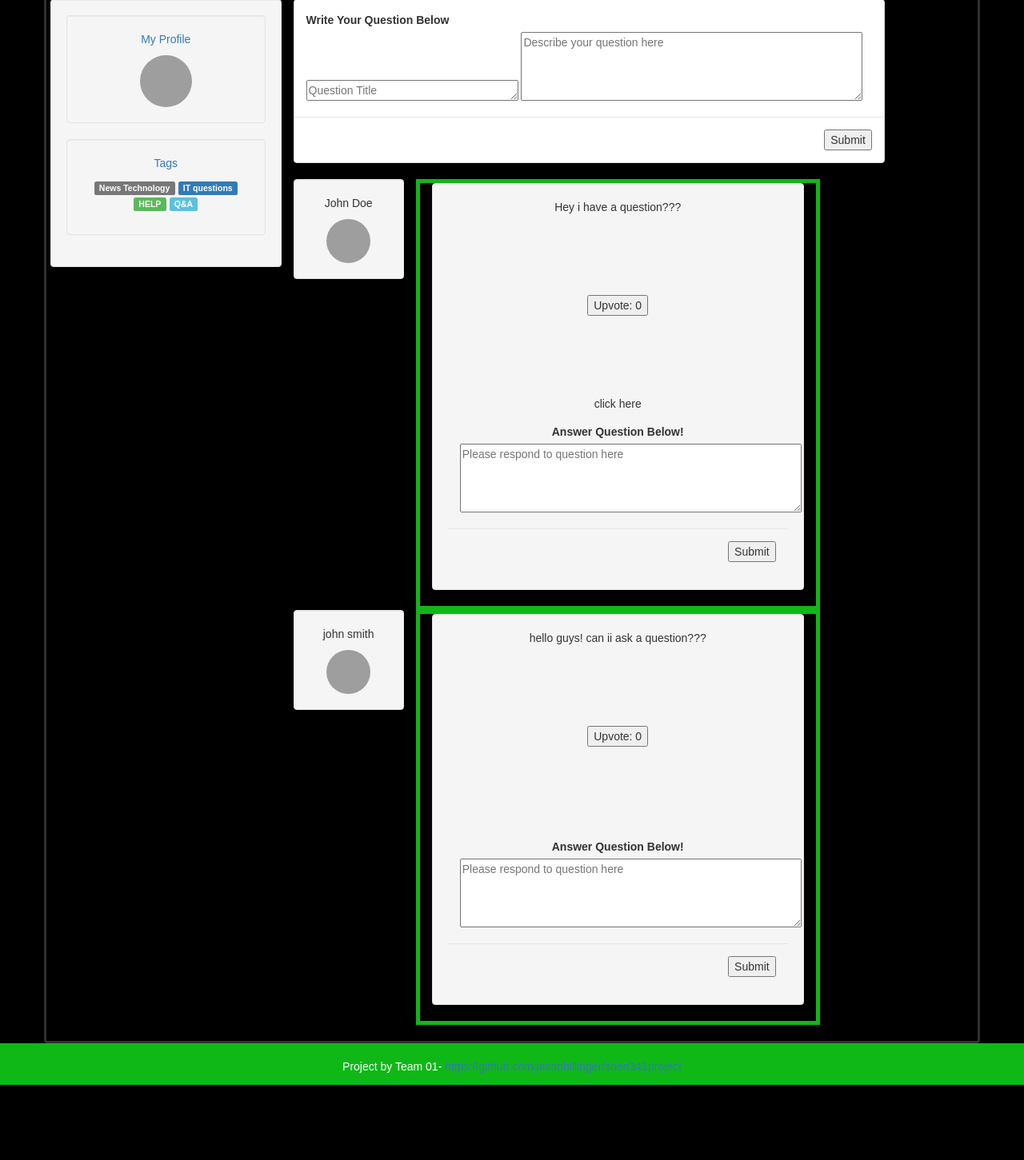
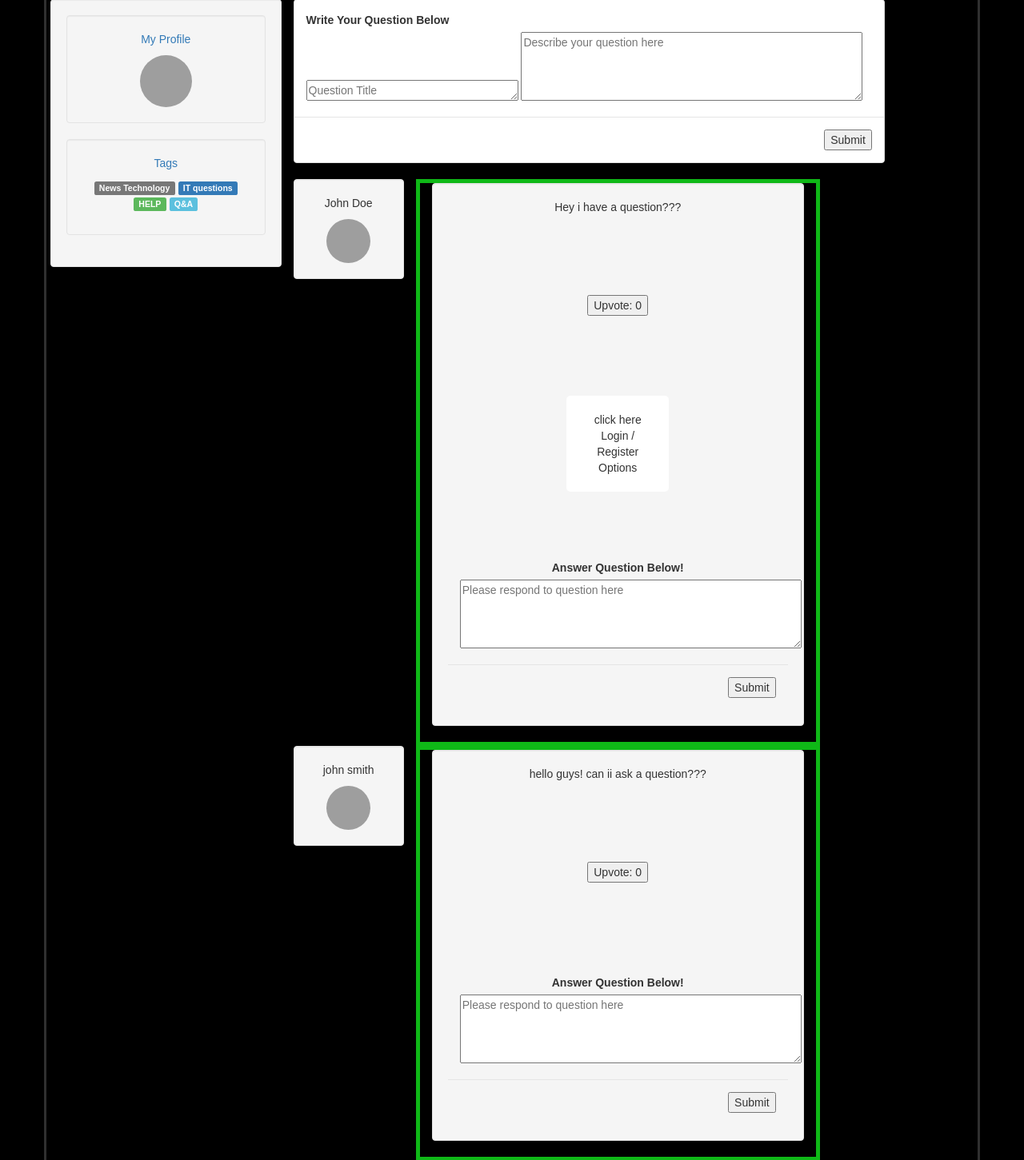
Before and after one commit to jasonhillinger/Mini-Stackoverflow, a PHP site: page /index_antoine.php in a window 1280 px wide. Shown: the part 513-1964 px from the top of the page at 80% size. Before the commit the page ends 1870 px from the top, so only its background shows below. Run offline with PHP 8.4, Linux system fonts and the light colour scheme; data that the repository does not hold is empty; grey boxes are pictures that could not be loaded.

Commit message:
Update index_antoine.php

```diff
--- a/index_antoine.php
+++ b/index_antoine.php
@@ -140,48 +140,58 @@ session_start(); //start a new session if not already started
 	    <meta name="viewport" content="width=device-width, initial-scale=1">
 
 
-        .popup {
-        position: relative;
-        display: inline-block;
-        cursor: pointer;
-        -webkit-user-select: none;
-        -moz-user-select: none;
-        -ms-user-select: none;
-        user-select: none;
-}
+        .box {
+	  width: 40%;
+	  margin: 0 auto;
+	  background: rgba(255,255,255,0.2);
+	  padding: 35px;
+	  border: 2px solid #fff;
+	  border-radius: 20px/50px;
+	  background-clip: padding-box;
+	  text-align: center;
+	}
+	.overlay {
+	  position: fixed;
+	  top: 0;
+	  bottom: 0;
+	  left: 0;
+	  right: 0;
+	  background: rgba(0, 0, 0, 0.7);
+	  transition: opacity 500ms;
+	  visibility: hidden;
+	  opacity: 0;
+	}
 
-/* The actual popup */
-.popup .popuptext {
-  visibility: hidden;
-  width: 160px;
-  background-color: #555;
-  color: #fff;
-  text-align: center;
-  border-radius: 6px;
-  padding: 8px 0;
-  position: absolute;
-  z-index: 1;
-  bottom: 125%;
-  left: 50%;
-  margin-left: -80px;
-}
+	.overlay:target {
+	  visibility: visible;
+	  opacity: 1;
+	}
 
-/* Popup arrow */
-.popup .popuptext::after {
-  content: "";
-  position: absolute;
-  top: 100%;
-  left: 50%;
-  margin-left: -5px;
-  border-width: 5px;
-  border-style: solid;
-  border-color: #555 transparent transparent transparent;
-}
+	.popup {
+	  margin: 70px auto;
+	  padding: 20px;
+	  background: #fff;
+	  border-radius: 5px;
+	  width: 30%;
+	  position: relative;
+	  transition: all 5s ease-in-out;
+	}
 
-/* Toggle this class - hide and show the popup */
-.popup .show {
-  visibility: visible;
-}
+	.popup h2 {
+	  margin-top: 0;
+	  color: #333;
+	  font-family: Tahoma, Arial, sans-serif;
+	}
+	.popup .close {
+	  position: absolute;
+	  top: 10px;
+	  right: 20px;
+	  transition: all 200ms;
+	  font-size: 30px;
+	  font-weight: bold;
+	  text-decoration: none;
+	  color: #333;
+	}
     </style>
 </head>
 
```
